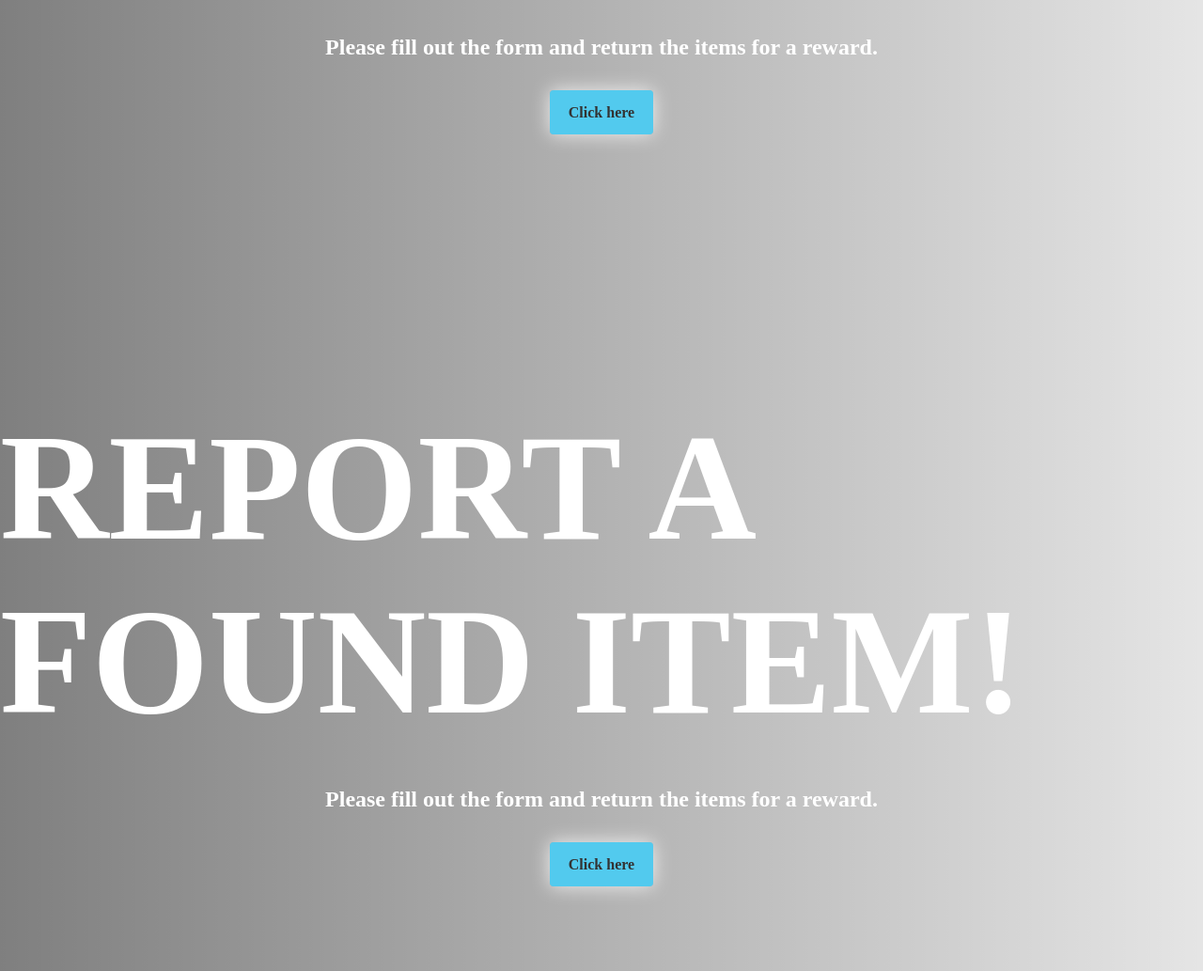
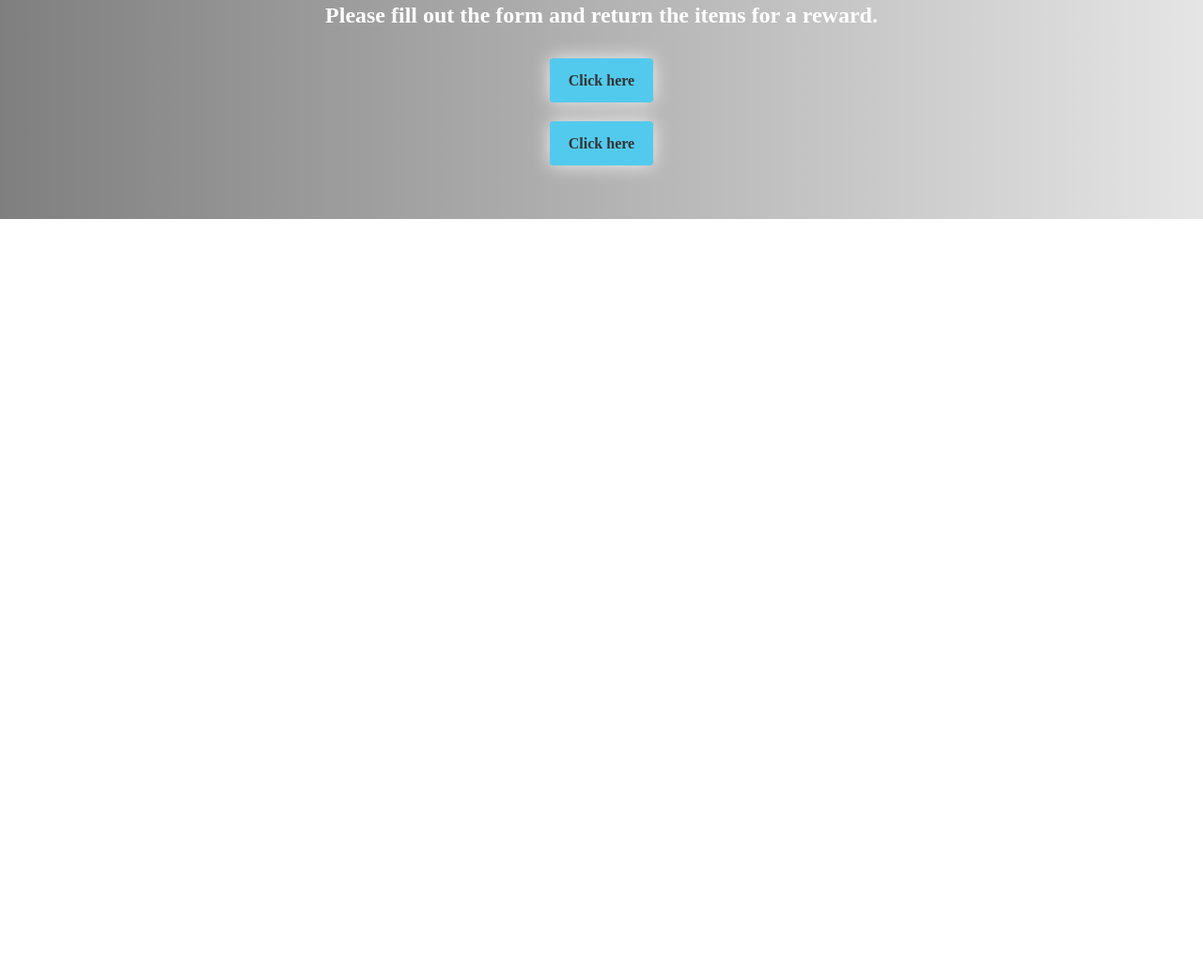
Before and after one commit to archmail/archmail.github.io, a plain HTML site: page lost-and-found.html in a window 1280 px wide. Shown: the part 567-1600 px from the top of the page at 94% size. After the commit the page ends 800 px from the top, so only its background shows below. Drawn offline with Linux system fonts and the light colour scheme.

Commit message:
Update lost-and-found.html

```diff
--- a/lost-and-found.html
+++ b/lost-and-found.html
@@ -64,16 +64,11 @@
     <h1>Report a found item!</h1>
     <p>Please fill out the form and return the items for a reward.</p>
     <p><a href="https://google.com">Click here</a></p>
+        <p><a href="https://google.com">Click here</a></p>
   </div>
 
 </body>
 
-<body>
-  <div class="container">
-    <h1>Report a found item!</h1>
-    <p>Please fill out the form and return the items for a reward.</p>
-    <p><a href="https://google.com">Click here</a></p>
-  </div>
 
 </body>
 </html>
```
